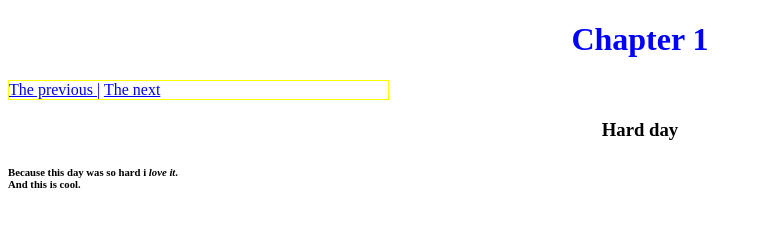
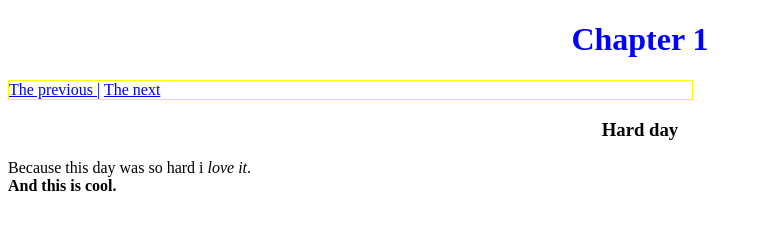
Before and after one commit to pefbrute-zz/Freelance-SmartProgress, a plain HTML site: page minibook/index.html in a window 1280 px wide. Shown: the whole page, without its empty margins (0-762 px from the left). Drawn offline with Linux system fonts and the light colour scheme.

Commit message:
edited text to normal

```diff
--- a/minibook/css/style.css
+++ b/minibook/css/style.css
@@ -5,7 +5,7 @@ h1{
   color: blue;
 }
 nav{
-  width: 30%;
+  width: 54%;
   border: 0.1rem solid yellow;
 }
 .italic{
--- a/minibook/index.html
+++ b/minibook/index.html
@@ -15,9 +15,9 @@
   </header>
   <article class="1">
     <h3>Hard day</h3>
-    <h6>Because this day was so hard i <a class="italic">love it</a>.<br>
+    <p>Because this day was so hard i <a class="italic">love it</a>.<br>
         <a class="strong">And this is cool.</a><br>
-    </h6>
+    </p>
   </article>
   </body>
 </html>
```
